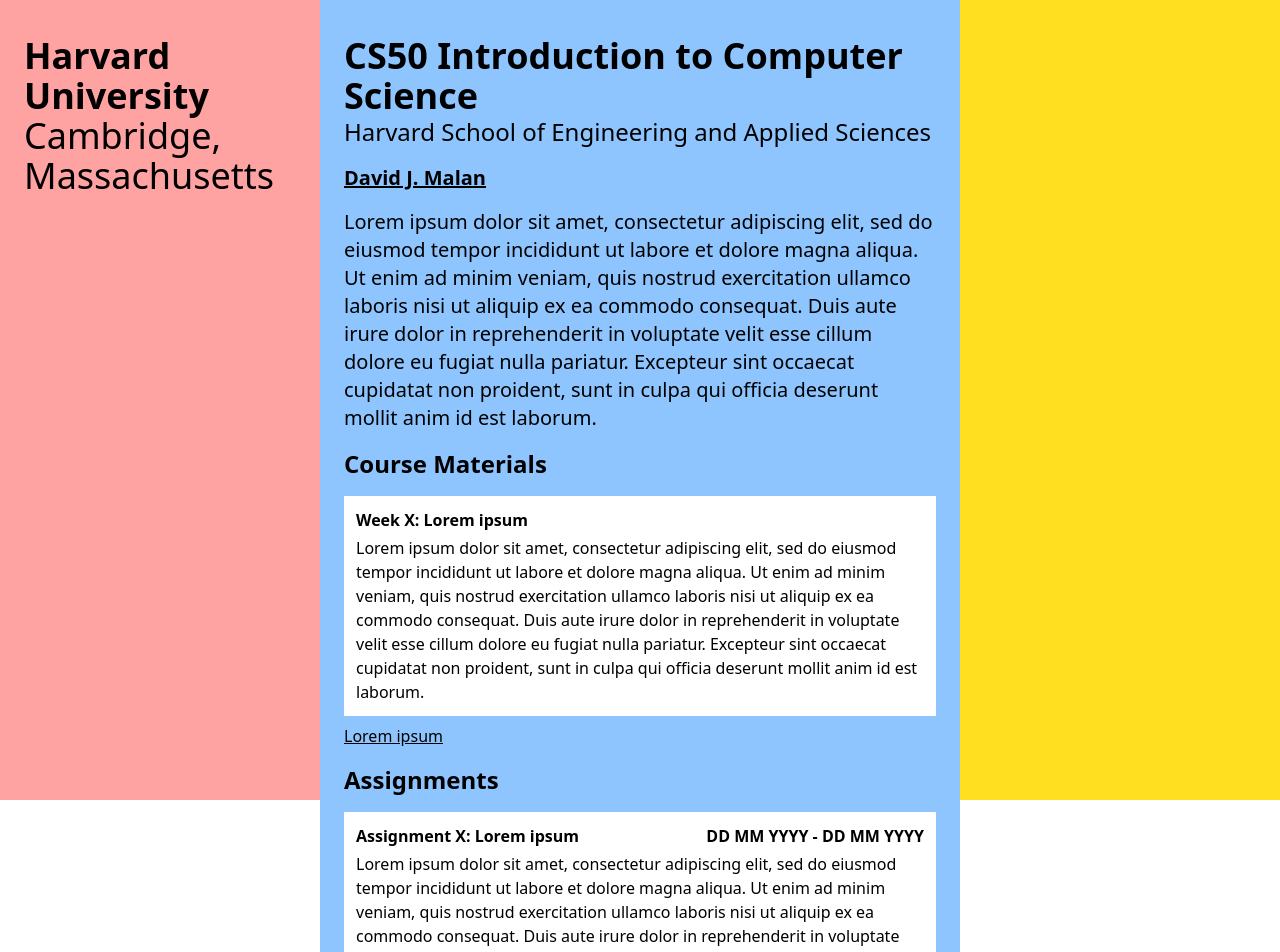
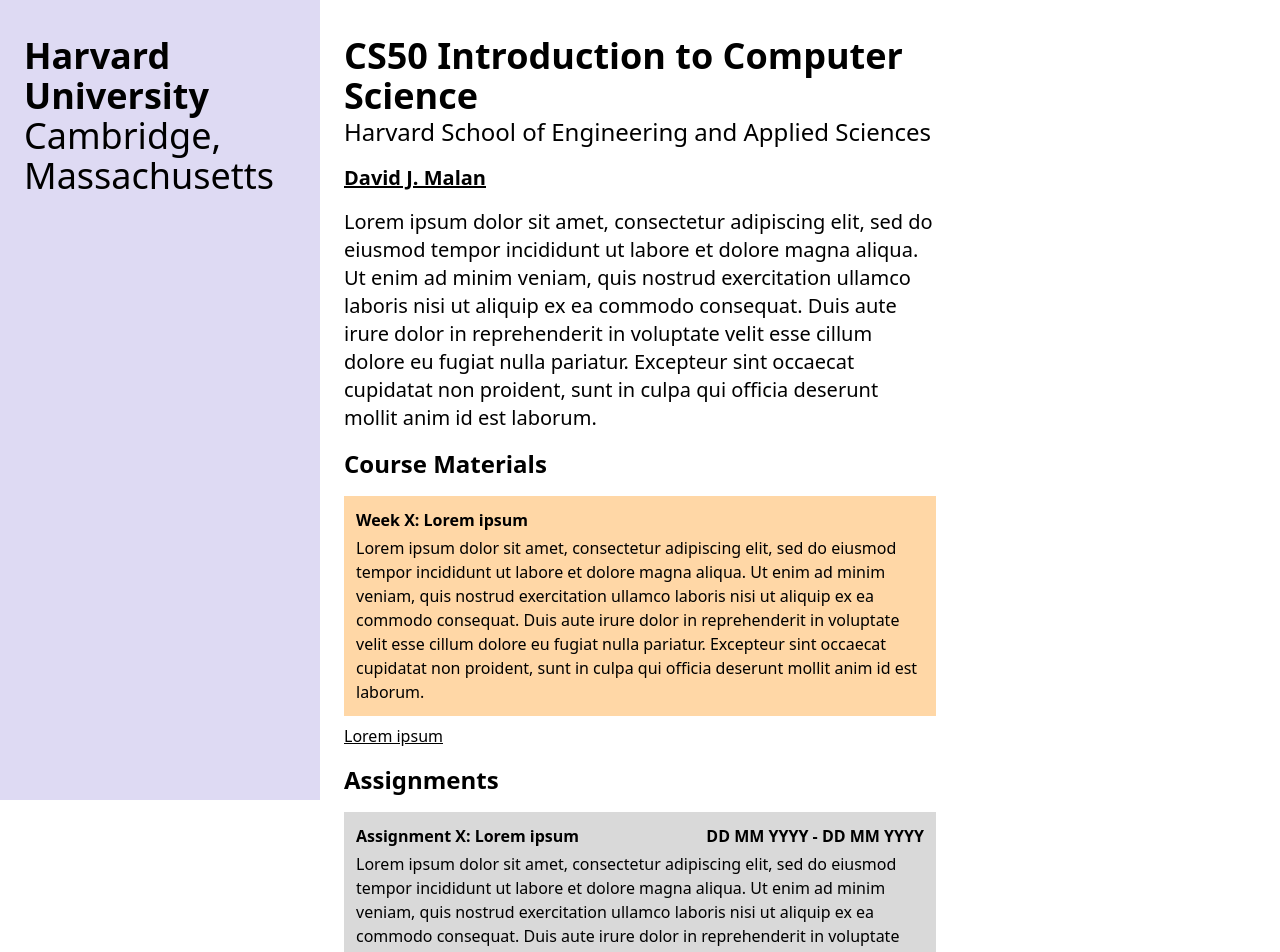
Before and after one commit to kanavgoyal898/arX, a Next.js app: page /course in a window 1280 px wide. Shown: the top 952 px of the page. Built offline with nearby package versions, Linux system fonts and the light colour scheme.

Commit message:
Fix color scheme

```diff
--- a/app/course/page.css
+++ b/app/course/page.css
@@ -42,7 +42,7 @@
     @apply gap-1;
     @apply px-3 py-3;
     @apply flex flex-col;
-    @apply bg-white;
+    @apply bg-[var(--colorB)];
 }
 
 .course-material-title {
@@ -78,7 +78,7 @@
     @apply gap-1;
     @apply px-3 py-3;
     @apply flex flex-col;
-    @apply bg-white;
+    @apply bg-[var(--colorC)];
 }
 
 .course-assignment-header {
--- a/app/globals.css
+++ b/app/globals.css
@@ -1,4 +1,10 @@
 @import "tailwindcss";
+
+:root {
+  --colorA: #DEDAF3;
+  --colorB: #FFD7A6;
+  --colorC: #D9D9D9;
+}
 
 .screen {
   @apply min-h-screen;
--- a/app/layout.tsx
+++ b/app/layout.tsx
@@ -24,7 +24,7 @@
       </head>
       <body className={`${inter.variable} antialiased`}>
         <div className="screen">
-          <div className="ps-6 pe-6 py-9 bg-red-300 h-screen sticky top-0 hidden md:block">
+          <div className="ps-6 pe-6 py-9 bg-[var(--colorA)] h-screen sticky top-0 hidden md:block">
             <p className="text-4xl">
               <b>
                 Harvard University
@@ -33,10 +33,10 @@
               Cambridge, Massachusetts
             </p>
           </div>
-          <div className="ps-6 pe-6 py-9 bg-blue-300">
+          <div className="ps-6 pe-6 py-9 bg-white">
             <h1>{children}</h1>
           </div>
-          <div className="ps-6 pe-6 py-9 bg-yellow-300 h-screen sticky top-0 hidden lg:block">
+          <div className="ps-6 pe-6 py-9 bg-white h-screen sticky top-0 hidden lg:block">
           </div>
         </div>
       </body>
--- a/next.config.ts
+++ b/next.config.ts
@@ -2,7 +2,13 @@
 
 const nextConfig: NextConfig = {
   images: {
-    domains: ['cs.harvard.edu'],
+    remotePatterns: [
+      {
+        protocol: "https",
+        hostname: "**",
+        pathname: "/**",
+      },
+    ],
   }
 };
 
```
